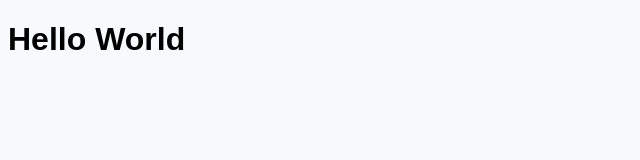
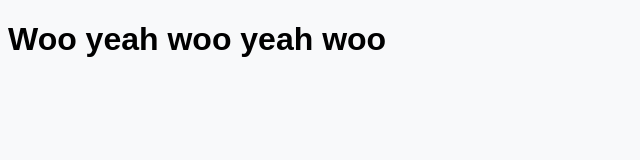
Before and after one commit to imd1005-web-development-winter-2023/assignment-00-RDMoore, a plain HTML site: page index.html in a window 1280 px wide. Shown: the whole page, without its empty margins (0-640 px from the left). Drawn offline with Linux system fonts and the light colour scheme.

Commit message:
Update index.html

```diff
--- a/index.html
+++ b/index.html
@@ -9,7 +9,7 @@
   </head>
   <body>
     <main>
-      <h1>Hello World</h1>
+      <h1>Woo yeah woo yeah woo</h1>
     </main>
   </body>
 </html>
```
